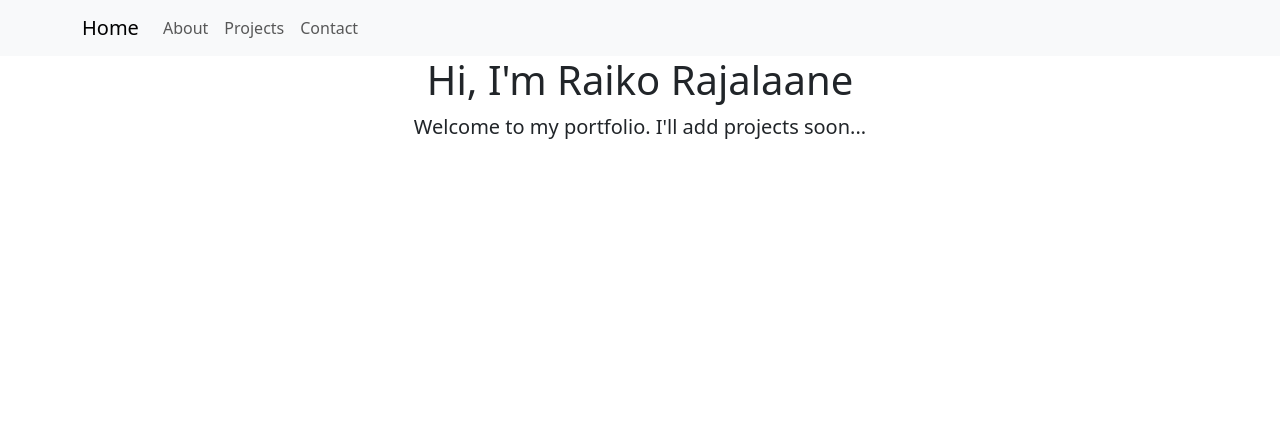
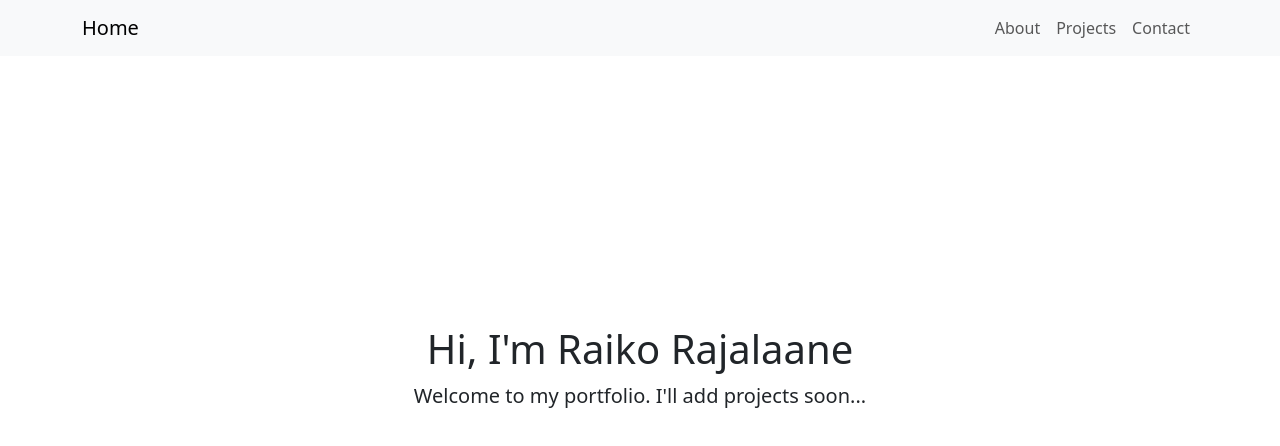
Before and after one commit to Raiko-Rajalaane/loputoo, a React (Vite) app in the folder portfoolio/: page / in a window 1280 px wide. Shown: the top 446 px of the page. Built offline with nearby package versions, Linux system fonts and the light colour scheme.

Commit message:
text centered

```diff
--- a/portfoolio/src/components/NavigationBar.jsx
+++ b/portfoolio/src/components/NavigationBar.jsx
@@ -10,7 +10,7 @@ function NavigationBar() {
         <Navbar.Brand as={Link} to="/">Home</Navbar.Brand>
         <Navbar.Toggle aria-controls="responsive-navbar-nav" />
         <Navbar.Collapse id="responsive-navbar-nav">
-          <Nav className="me-auto">
+          <Nav className="ms-auto">
             <Nav.Link as={Link} to="/about">About</Nav.Link>
             <Nav.Link as={Link} to="/projects">Projects</Nav.Link>
             <Nav.Link as={Link} to="/contact">Contact</Nav.Link>
--- a/portfoolio/src/pages/Home.jsx
+++ b/portfoolio/src/pages/Home.jsx
@@ -1,9 +1,12 @@
 
 function Home() {
   return (
-    <div className="text-center">
-      <h1>Hi, I'm Raiko Rajalaane</h1>
-      <p className="lead">Welcome to my portfolio. I'll add projects soon...</p>
+    <div
+      className="d-flex flex-column justify-content-center align-items-center"
+      style={{ minHeight: '80vh' }}
+    >
+      <h1 className="text-center">Hi, I'm Raiko Rajalaane</h1>
+      <p className="lead text-center">Welcome to my portfolio. I'll add projects soon...</p>
     </div>
   )
 }
```
